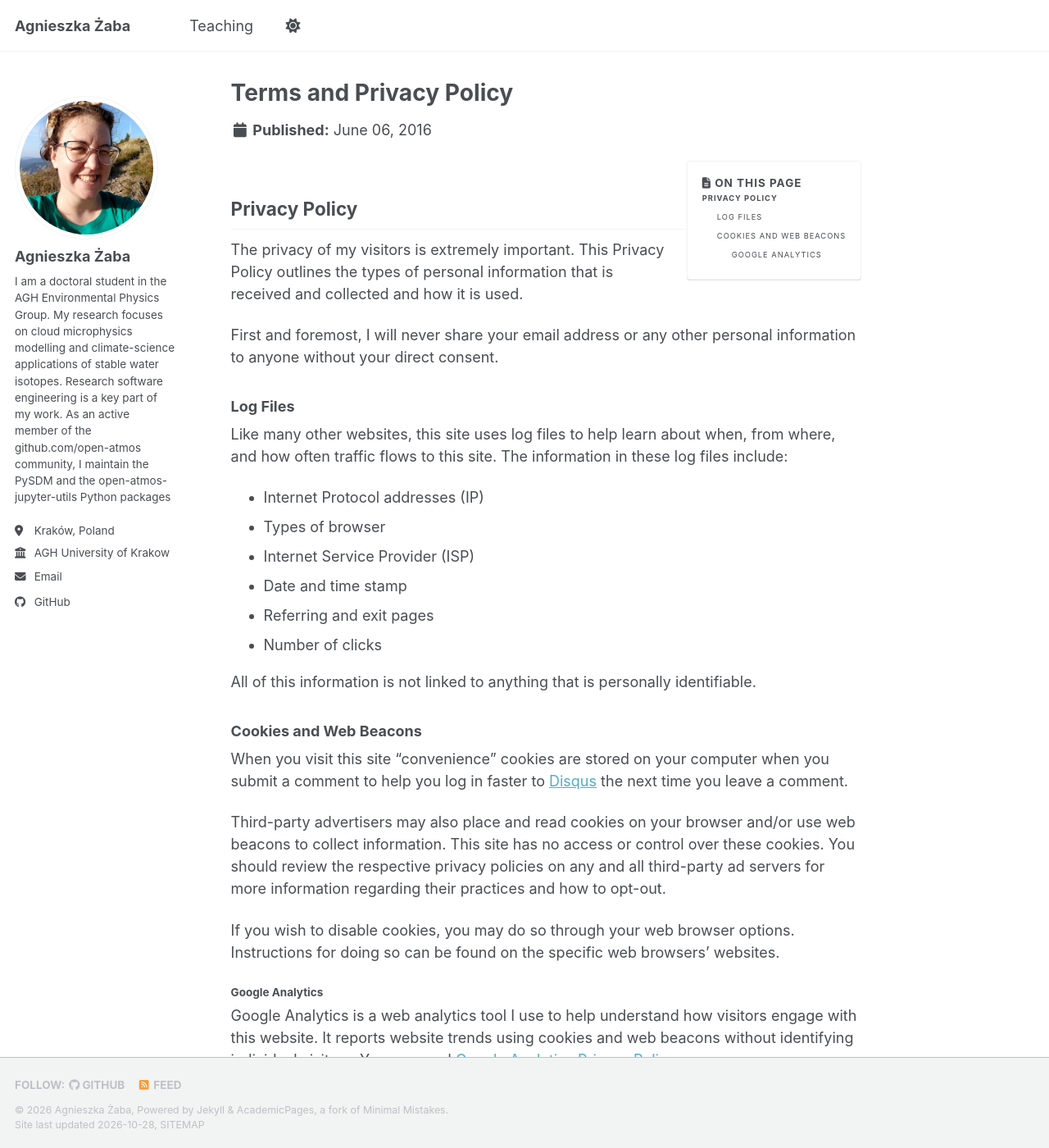
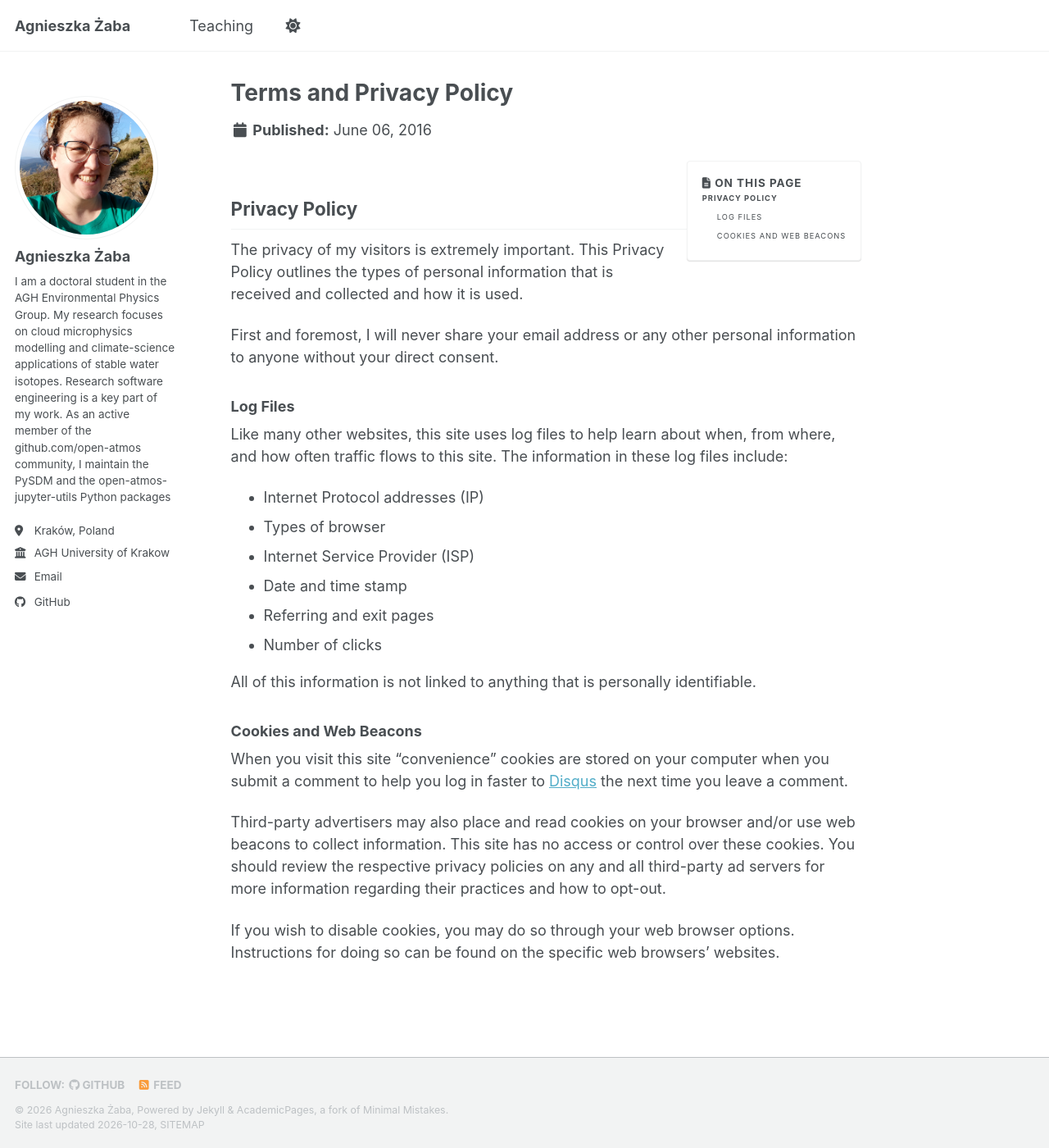
Before and after one commit to AgnieszkaZaba/AgnieszkaZaba.github.io, a Jekyll site: the page built from _pages/terms.md, in a window 1280 px wide and 1400 px high. Shown: the whole window at 82% size. Built offline with Jekyll 4.4.1, drawn with Linux system fonts in a browser that asks for light colours; a style sheet for code colours, icons or effects is not loaded.

Commit message:
remove analytics

```diff
--- a/_includes/scripts.html
+++ b/_includes/scripts.html
@@ -1,5 +1 @@
 <script type="module" src="{{ base_path }}/assets/js/main.min.js"></script>
-
-{% include analytics.html %}
-
-{% include comments-providers/scripts.html %}
--- a/_pages/terms.md
+++ b/_pages/terms.md
@@ -33,7 +33,3 @@ When you visit this site "convenience" cookies are stored on your computer when
 Third-party advertisers may also place and read cookies on your browser and/or use web beacons to collect information. This site has no access or control over these cookies. You should review the respective privacy policies on any and all third-party ad servers for more information regarding their practices and how to opt-out.
 
 If you wish to disable cookies, you may do so through your web browser options. Instructions for doing so can be found on the specific web browsers' websites.
-
-#### Google Analytics
-
-Google Analytics is a web analytics tool I use to help understand how visitors engage with this website. It reports website trends using cookies and web beacons without identifying individual visitors. You can read [Google Analytics Privacy Policy](https://www.google.com/analytics/learn/privacy.html).
```
